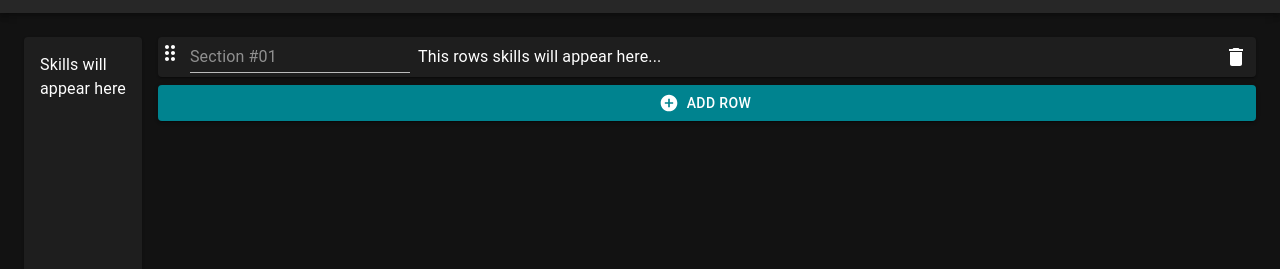
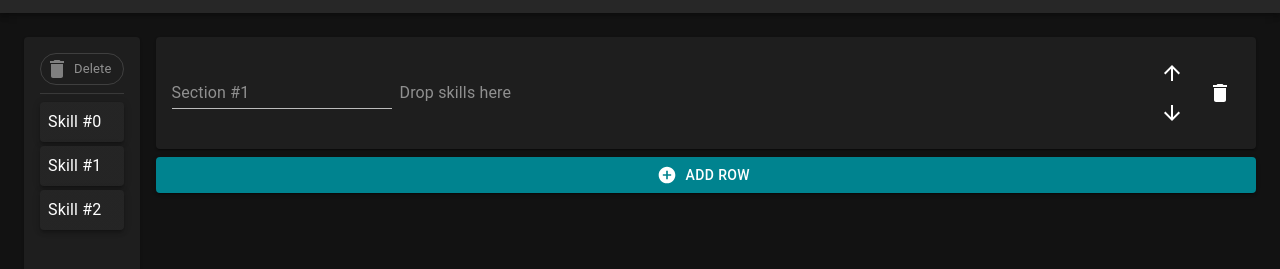
Before and after one commit to Zerthox/gw2-rotation-planner, a Gatsby site: page / in a window 1280 px wide. Shown: the part 61-330 px from the top of the page. Built offline with nearby package versions, Linux system fonts and the light colour scheme; Gatsby itself is replaced by a stand-in of ours; what @discretize/gw2-ui-new would draw is missing.

Commit message:
Implement skill drag & drop

```diff
--- a/package.json
+++ b/package.json
@@ -37,6 +37,7 @@
     "gatsby-plugin-react-helmet": "^5.11.0",
     "gatsby-plugin-typescript": "^4.11.1",
     "gatsby-plugin-typescript-checker": "^1.1.1",
+    "nanoid": "^3.3.2",
     "react": "^17.0.2",
     "react-beautiful-dnd": "^13.1.0",
     "react-dom": "^17.0.2",
--- /dev/null
+++ b/src/components/general/button.tsx
@@ -0,0 +1,19 @@
+import React from "react";
+import {Tooltip, IconButton as MuiIconButton, TooltipProps, IconButtonProps as MuiIconButtonProps} from "@mui/material";
+
+export interface IconButtonProps extends MuiIconButtonProps {
+    title: string;
+    tooltip?: boolean;
+    tooltipProps?: TooltipProps;
+}
+
+export const IconButton = ({title, tooltip = true, tooltipProps, ...props}: IconButtonProps): JSX.Element => tooltip ? (
+    <Tooltip
+        placement="top"
+        disableInteractive
+        title={title}
+        {...tooltipProps}
+    >
+        <MuiIconButton aria-label={title} {...props}/>
+    </Tooltip>
+) : <MuiIconButton aria-label={title} {...props}/>;
--- /dev/null
+++ b/src/components/general/index.ts
@@ -0,0 +1 @@
+export * from "./button";
--- a/src/components/planner/index.ts
+++ b/src/components/planner/index.ts
@@ -1,2 +1,4 @@
 export * from "./planner";
+export * from "./skill";
+export * from "./skillbar";
 export * from "./timeline";
--- a/src/components/planner/planner.tsx
+++ b/src/components/planner/planner.tsx
@@ -1,15 +1,47 @@
 import React from "react";
-import {Stack, Card, Box} from "@mui/material";
+import {Stack} from "@mui/material";
+import {DragDropContext} from "react-beautiful-dnd";
+import {useDispatch} from "react-redux";
+import {SkillBar, SKILLBAR_ID, TRASH_ID} from "./skillbar";
 import {Timeline} from "./timeline";
+import {deleteSkill, insertSkill, moveSkill} from "../../store/timeline";
+import {useSkills} from "../../store/skillbar";
 
-export const Planner = (): JSX.Element => (
-    <Stack direction="row" spacing={2} flexGrow={1}>
-        <Card sx={{justifySelf: "stretch"}}>
-            <Box padding={2}>
-                Skills will<br/>
-                appear here
-            </Box>
-        </Card>
-        <Timeline flexGrow={1}/>
-    </Stack>
-);
+export const Planner = (): JSX.Element => {
+    const dispatch = useDispatch();
+    const skills = useSkills();
+
+    return (
+        <DragDropContext onDragEnd={({source, destination: dest}) => {
+            console.log(source, dest);
+
+            if (!dest) return;
+
+            if (dest.droppableId === TRASH_ID) {
+                if (source.droppableId === SKILLBAR_ID) return;
+
+                dispatch(deleteSkill({
+                    rowId: source.droppableId,
+                    index: source.index
+                }));
+            } else if (source.droppableId === SKILLBAR_ID) {
+                const {skillId} = skills[source.index];
+                dispatch(insertSkill({
+                    rowId: dest.droppableId,
+                    index: dest.index,
+                    skillId
+                }));
+            } else {
+                dispatch(moveSkill({
+                    from: {row: source.droppableId, index: source.index},
+                    to: {row: dest.droppableId, index: dest.index}
+                }));
+            }
+        }}>
+            <Stack direction="row" spacing={2} flexGrow={1}>
+                <SkillBar sx={{justifySelf: "stretch"}}/>
+                <Timeline flexGrow={1}/>
+            </Stack>
+        </DragDropContext>
+    );
+};
--- /dev/null
+++ b/src/components/planner/skill.tsx
@@ -0,0 +1,54 @@
+import React from "react";
+import {Box, Card, CardProps} from "@mui/material";
+import {Draggable} from "react-beautiful-dnd";
+import {Id} from "../../store/planner";
+
+export interface SkillDisplayProps extends CardProps {
+    skill: number;
+    isPlaceholder?: boolean;
+}
+
+export const SkillDisplay = ({skill, isPlaceholder = false, ...props}: SkillDisplayProps): JSX.Element => (
+    <Card
+        elevation={3}
+        sx={{
+            opacity: isPlaceholder ? 0.5 : 1,
+            transform: isPlaceholder ? "none !important" : null
+        }}
+        {...props}
+    >
+        <Box padding={1}>
+            Skill #{skill}
+        </Box>
+    </Card>
+);
+
+export interface SkillProps {
+    id: Id;
+    index: number;
+    skill: number;
+    placeholder?: boolean;
+}
+
+export const Skill = ({id, index, skill, placeholder = false}: SkillProps): JSX.Element => (
+    <Draggable draggableId={id} index={index}>
+        {({innerRef, draggableProps, dragHandleProps}, {isDragging}) => (
+            <span>
+                <span
+                    ref={innerRef}
+                    {...draggableProps}
+                    {...dragHandleProps}
+                    style={{
+                        ...draggableProps.style,
+                        transform: isDragging ? draggableProps.style?.transform : "translate(0, 0)"
+                    }}
+                >
+                    <SkillDisplay skill={skill}/>
+                </span>
+                {placeholder && isDragging ? (
+                    <SkillDisplay skill={skill} isPlaceholder/>
+                ) : null}
+            </span>
+        )}
+    </Draggable>
+);
--- /dev/null
+++ b/src/components/planner/skillbar.tsx
@@ -0,0 +1,53 @@
+import React from "react";
+import {Stack, Card, CardProps, Chip, Divider} from "@mui/material";
+import {Delete} from "@mui/icons-material";
+import {Droppable} from "react-beautiful-dnd";
+import {Skill} from "./skill";
+import {useSkills} from "../../store/skillbar";
+
+export const SKILLBAR_ID = "skillbar";
+
+export const TRASH_ID = "trash";
+
+export type SkillBarProps = CardProps;
+
+export const SkillBar = (props: SkillBarProps): JSX.Element => {
+    const skills = useSkills();
+
+    return (
+        <Card {...props}>
+            <Stack direction="column" spacing={1} padding={2}>
+                <Droppable droppableId={TRASH_ID}>
+                    {({innerRef, droppableProps}, {isDraggingOver}) => (
+                        <span ref={innerRef} {...droppableProps}>
+                            <Chip
+                                variant="outlined"
+                                label="Delete"
+                                icon={<Delete/>}
+                                sx={{opacity: isDraggingOver ? 1 : 0.5}}
+                            />
+                        </span>
+                    )}
+                </Droppable>
+                <Divider/>
+                <Droppable droppableId={SKILLBAR_ID} isDropDisabled={true}>
+                    {({innerRef, droppableProps}) => (
+                        <span ref={innerRef} {...droppableProps}>
+                            <Stack direction="column" spacing={0.5}>
+                                {skills.map(({id, skillId: skill}, i) => (
+                                    <Skill
+                                        key={id}
+                                        id={id}
+                                        skill={skill}
+                                        index={i}
+                                        placeholder
+                                    />
+                                ))}
+                            </Stack>
+                        </span>
+                    )}
+                </Droppable>
+            </Stack>
+        </Card>
+    );
+};
--- a/src/components/planner/timeline.tsx
+++ b/src/components/planner/timeline.tsx
@@ -1,12 +1,15 @@
 import React from "react";
-import {Box, Stack, StackProps, Button, IconButton, TextField, Card} from "@mui/material";
-import {AddCircle, Delete, DragIndicator} from "@mui/icons-material";
-import {DragDropContext, Droppable, Draggable} from "react-beautiful-dnd";
+import {Box, Stack, StackProps, Grid, Button, TextField, Card, Typography} from "@mui/material";
+import {ArrowUpward, ArrowDownward, AddCircle, Delete} from "@mui/icons-material";
+import {Droppable} from "react-beautiful-dnd";
 import {useDispatch} from "react-redux";
-import {useRows, useRow, appendRow, removeRow, moveRow, updateRowName, RowId} from "../../store/timeline";
+import {IconButton} from "../general";
+import {Skill} from "./skill";
+import {Id} from "../../store/planner";
+import {useRows, useRow, appendRow, deleteRow, moveRow, updateRowName} from "../../store/timeline";
 
 export interface RowProps {
-    id: RowId;
+    id: Id;
     index: number;
 }
 
@@ -15,34 +18,68 @@ export const Row = ({id, index}: RowProps): JSX.Element => {
     const row = useRow(id);
 
     return (
-        <Draggable draggableId={id.toString()} index={index}>
-            {({innerRef, draggableProps, dragHandleProps}) => (
-                <span ref={innerRef} {...draggableProps}>
         <Card>
-                        <Stack direction="row" alignItems="center" spacing={1}>
-                            <span {...dragHandleProps}>
-                                <DragIndicator/>
-                            </span>
+            <Stack direction="row" alignItems="center" spacing={1} padding={2}>
                 <TextField
-                                placeholder={`Section #${id + 1}`}
+                    placeholder={`Section #${index + 1}`}
                     variant="standard"
                     value={row.name}
-                                onChange={({target}) => dispatch(updateRowName({id, name: target.value}))}
+                    onChange={({target}) => dispatch(updateRowName({rowId: id, name: target.value}))}
                 />
                 <Box flexGrow={1}>
-                                This rows skills will appear here...
+                    <Droppable droppableId={id} direction="horizontal">
+                        {({innerRef, droppableProps, placeholder}) => (
+                            <span ref={innerRef} {...droppableProps}>
+                                {row.skills.length > 0 ? (
+                                    <Grid
+                                        container
+                                        direction="row"
+                                        alignItems="center"
+                                        flexWrap="wrap"
+                                        spacing={1}
+                                    >
+                                        {row.skills.map(({id, skillId: skill}, i) => (
+                                            <Grid item key={id} xs={1}>
+                                                <Skill
+                                                    id={id}
+                                                    skill={skill}
+                                                    index={i}
+                                                />
+                                            </Grid>
+                                        ))}
+                                        {placeholder}
+                                    </Grid>
+                                ) : (
+                                    <Typography sx={{opacity: 0.5}}>
+                                        Drop skills here
+                                    </Typography>
+                                )}
+                            </span>
+                        )}
+                    </Droppable>
                 </Box>
+                <Stack direction="column" alignItems="center">
                     <IconButton
-                                aria-label="delete"
-                                onClick={() => dispatch(removeRow({id}))}
+                        title="Move Up"
+                        onClick={() => dispatch(moveRow({from: index, to: index - 1}))}
+                    >
+                        <ArrowUpward/>
+                    </IconButton>
+                    <IconButton
+                        title="Move Down"
+                        onClick={() => dispatch(moveRow({from: index, to: index + 1}))}
+                    >
+                        <ArrowDownward/>
+                    </IconButton>
+                </Stack>
+                <IconButton
+                    title="Delete"
+                    onClick={() => dispatch(deleteRow({rowId: id}))}
                 >
                     <Delete/>
                 </IconButton>
             </Stack>
         </Card>
-                </span>
-            )}
-        </Draggable>
     );
 };
 
@@ -54,24 +91,11 @@ export const Timeline = (props: TimelineProps): JSX.Element => {
 
     return (
         <Stack direction="column" spacing={1} {...props}>
-            <DragDropContext onDragEnd={({source, destination: dest}) => {
-                if (dest && dest.index !== source.index) {
-                    dispatch(moveRow({from: source.index, to: dest.index}));
-                }
-            }}>
-                <Droppable droppableId="timeline-rows">
-                    {({innerRef: ref, droppableProps, placeholder}) => (
-                        <span ref={ref} {...droppableProps}>
             <Stack direction="column" spacing={1}>
                 {rows.map(({id}, i) => (
                     <Row key={id} id={id} index={i}/>
                 ))}
-                                {placeholder}
             </Stack>
-                        </span>
-                    )}
-                </Droppable>
-            </DragDropContext>
             <Button
                 variant="contained"
                 startIcon={<AddCircle/>}
--- a/src/store/index.ts
+++ b/src/store/index.ts
@@ -1,10 +1,12 @@
 import {configureStore} from "@reduxjs/toolkit";
 import {themeReducer} from "./theme";
+import {skillbarReducer} from "./skillbar";
 import {timelineReducer} from "./timeline";
 
 export const Store = configureStore({
     reducer: {
         themeReducer,
+        skillbarReducer,
         timelineReducer
     }
 });
--- /dev/null
+++ b/src/store/planner.ts
@@ -0,0 +1,5 @@
+import {nanoid} from "nanoid/non-secure";
+
+export type Id = string;
+
+export const createId = (type: string): Id => `${type}-${nanoid()}`;
--- /dev/null
+++ b/src/store/skillbar.ts
@@ -0,0 +1,33 @@
+import {createSlice, PayloadAction} from "@reduxjs/toolkit";
+import {useSelector} from "react-redux";
+import {StoreState} from ".";
+import {createId, Id} from "./planner";
+
+export interface SkillState {
+    id: Id;
+    skillId: number;
+}
+
+export const createSkill = (skill: number): SkillState => ({skillId: skill, id: createId("skill")});
+
+export const skillbarSlice = createSlice({
+    name: "skillbar",
+    initialState: {
+        skills: [
+            createSkill(0),
+            createSkill(1),
+            createSkill(2)
+        ]
+    },
+    reducers: {
+        updateSkills: (state, {payload}: PayloadAction<number[]>) => {
+            state.skills = payload.map((skill) => createSkill(skill));
+        }
+    }
+});
+
+export const skillbarReducer = skillbarSlice.reducer;
+
+export const {updateSkills} = skillbarSlice.actions;
+
+export const useSkills = (): SkillState[] => useSelector((state: StoreState) => state.skillbarReducer.skills);
--- a/src/store/timeline.ts
+++ b/src/store/timeline.ts
@@ -1,70 +1,90 @@
 import {createSlice, PayloadAction} from "@reduxjs/toolkit";
 import {useSelector} from "react-redux";
 import {StoreState} from ".";
-
-export type RowId = string;
-
-export type Skill = number;
+import {createId, Id} from "./planner";
+import {createSkill, SkillState} from "./skillbar";
 
 export interface Row {
     name?: string;
-    skills: Skill[];
+    skills: SkillState[];
 }
 
 export interface RowState extends Row {
-    id: RowId;
+    id: Id;
 }
 
+export interface Location {
+    row: Id;
+    index: number;
+}
+
+export const findRow = (rows: RowState[], id: Id): RowState => rows.find((row) => row.id === id);
+
+export const findRowIndex = (rows: RowState[], id: Id): number => rows.findIndex((row) => row.id === id);
+
+export const createRow = (row: Row): RowState => ({...row, id: createId("row")});
+
 // eslint-disable-next-line @typescript-eslint/ban-types
-export type RowAction<Data = {}> = PayloadAction<{id: RowId} & Data>;
-
-export const findRowIndex = (rows: RowState[], id: RowId): number => rows.findIndex((row) => row.id === id);
-
-export const getNextRowId = (rows: RowState[]): RowId => {
-    const max = rows.reduce((max, row) => Math.max(max, parseInt(row.id)), -1);
-    const next = max + 1;
-    return next.toString();
-};
+export type RowAction<Data = {}> = PayloadAction<{rowId: Id} & Data>;
 
 export const timelineSlice = createSlice({
     name: "timeline",
     initialState: {
         rows: [
-            {id: "0", name: "", skills: []}
-        ] as RowState[]
+            createRow({name: "", skills: []})
+        ]
     },
     reducers: {
-        appendRow: (state, {payload: row}: PayloadAction<Row>) => {
-            const id = getNextRowId(state.rows);
-            state.rows.push({...row, id});
+        appendRow: (state, {payload}: PayloadAction<Row>) => {
+            const row = createRow(payload);
+            state.rows.push(row);
         },
-        removeRow: (state, {payload}: RowAction) => {
-            const {id} = payload;
-            const index = findRowIndex(state.rows, id);
+
+        deleteRow: (state, {payload}: RowAction) => {
+            const {rowId} = payload;
+            const index = findRowIndex(state.rows, rowId);
             state.rows.splice(index, 1);
         },
+
         moveRow: (state, {payload}: PayloadAction<{from: number, to: number}>) => {
             const {from, to} = payload;
             const [row] = state.rows.splice(from, 1);
             state.rows.splice(to, 0, row);
         },
+
         updateRowName: (state, {payload}: RowAction<{name: string}>) => {
-            const {id, name} = payload;
-            const index = findRowIndex(state.rows, id);
-            state.rows[index].name = name;
+            const {rowId, name} = payload;
+            const row = findRow(state.rows, rowId);
+            row.name = name;
         },
-        updateRowSkills: (state, {payload}: RowAction<{skills: Skill[]}>) => {
-            const {id, skills} = payload;
-            const index = findRowIndex(state.rows, id);
-            state.rows[index].skills = skills;
+
+        insertSkill: (state, {payload}: RowAction<{index: number, skillId: number}>) => {
+            const {rowId, index, skillId} = payload;
+            const row = findRow(state.rows, rowId);
+            row.skills.splice(index, 0, createSkill(skillId));
+        },
+
+        deleteSkill: (state, {payload}: RowAction<{index: number}>) => {
+            const {rowId, index} = payload;
+            const row = findRow(state.rows, rowId);
+            row.skills.splice(index, 1);
+        },
+
+        moveSkill: (state, {payload}: PayloadAction<{from: Location, to: Location}>) => {
+            const {from, to} = payload;
+            const source = findRow(state.rows, from.row);
+            const dest = findRow(state.rows, to.row);
+
+            const [skill] = source.skills.splice(from.index, 1);
+            dest.skills.splice(to.index, 0, skill);
         }
     }
 });
 
 export const timelineReducer = timelineSlice.reducer;
 
-export const {appendRow, removeRow, moveRow, updateRowName, updateRowSkills} = timelineSlice.actions;
+export const {appendRow, deleteRow, moveRow, updateRowName, insertSkill, deleteSkill, moveSkill} = timelineSlice.actions;
 
 export const useRows = (): RowState[] => useSelector((state: StoreState) => state.timelineReducer.rows);
 
-export const useRow = (id: RowId): RowState => useRows().find((row) => row.id === id);
+export const useRow = (id: Id): RowState => useRows().find((row) => row.id === id);
```
Also changed, not shown: 1 other file. Lines whose indentation alone changed are shown as unchanged.
